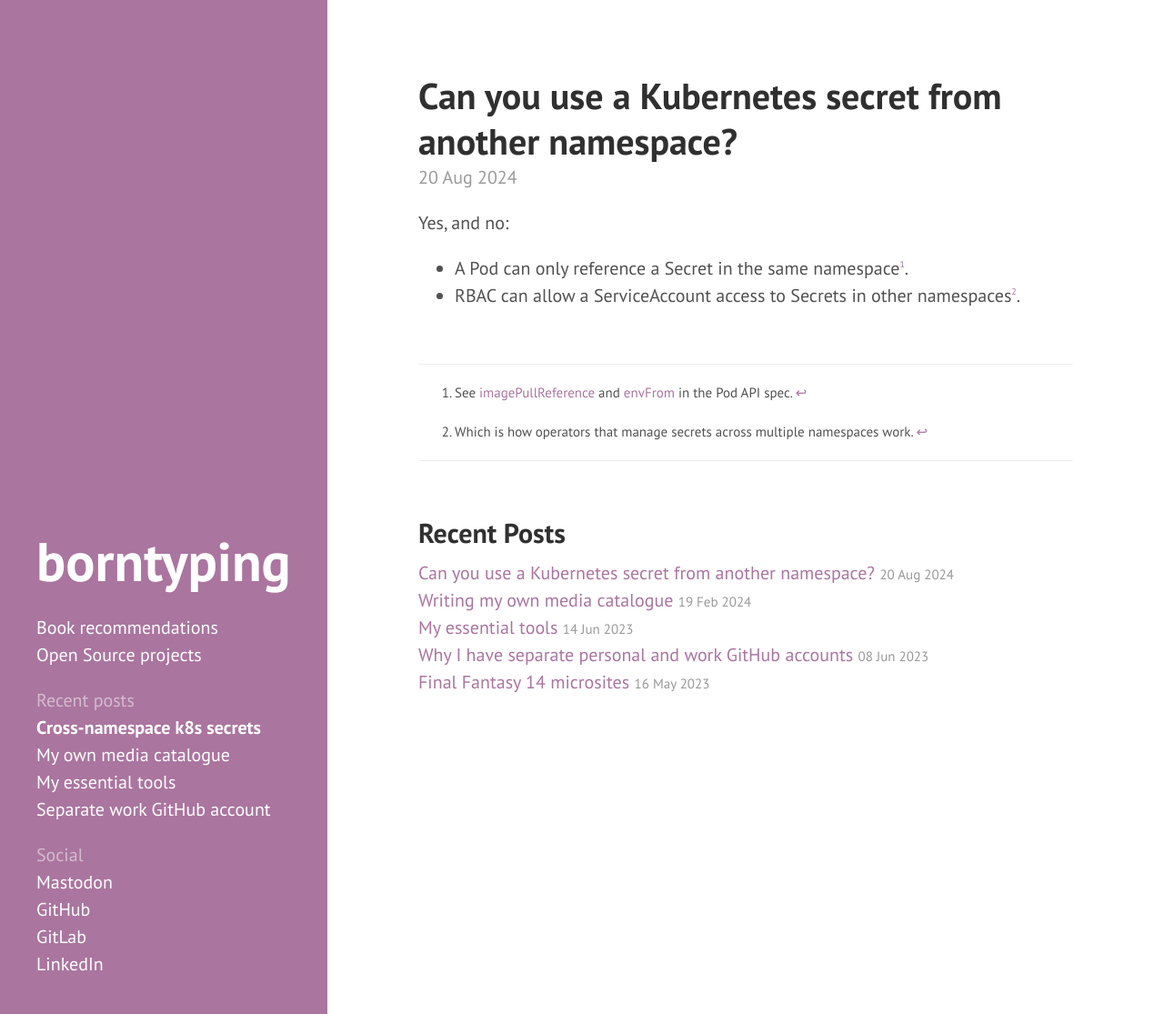
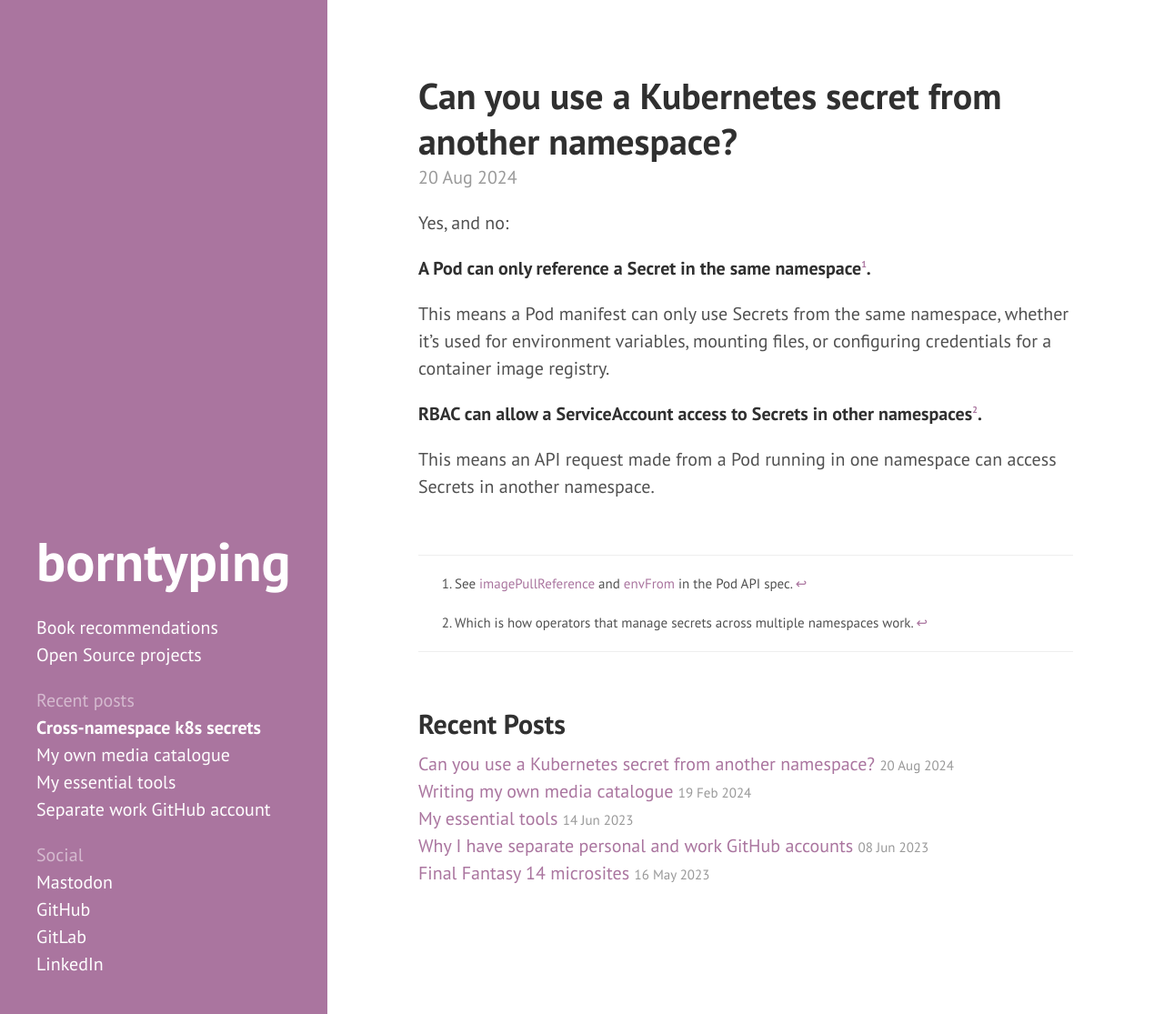
Before and after one commit to borntyping/borntyping.github.io, a Jekyll site: the page built from _posts/2024-08-20-kubernetes-secret.md, in a window 1280 px wide and 1115 px high. Shown: the whole window at 91% size. Built offline with Jekyll 4.4.1, drawn with Linux system fonts in a browser that asks for light colours.

Commit message:
Update 2024-08-20-kubernetes-secret.md

```diff
--- a/_posts/2024-08-20-kubernetes-secret.md
+++ b/_posts/2024-08-20-kubernetes-secret.md
@@ -9,8 +9,13 @@ date: "2024-08-20"
 
 Yes, and no:
 
-- A Pod can only reference a Secret in the same namespace[^1].
-- RBAC can allow a ServiceAccount access to Secrets in other namespaces[^2].
+**A Pod can only reference a Secret in the same namespace[^1].**
+
+This means a Pod manifest can only use Secrets from the same namespace, whether it's used for environment variables, mounting files, or configuring credentials for a container image registry.
+
+**RBAC can allow a ServiceAccount access to Secrets in other namespaces[^2].**
+
+This means an API request made from a Pod running in one namespace can access Secrets in another namespace.
 
 [^1]: See [imagePullReference](https://kubernetes.io/docs/reference/kubernetes-api/workload-resources/pod-v1/#containers) and [envFrom](https://kubernetes.io/docs/reference/kubernetes-api/workload-resources/pod-v1/#environment-variables) in the Pod API spec.
 [^2]: Which is how operators that manage secrets across multiple namespaces work.
```
